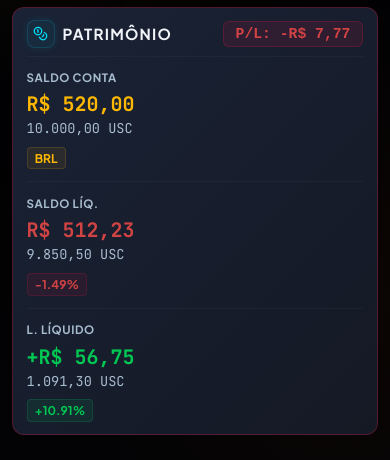
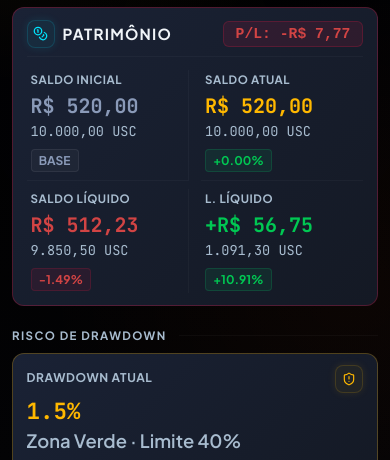
Before and after one commit to tonyrogeness-web/Oriontech, a Next.js app: page / in a window 390 px wide. Shown: the part 384-844 px from the top of the page. Built offline with nearby package versions, Linux system fonts and the light colour scheme; no server answers; the database is empty.

Commit message:
feat: layout 2x2 no card de patrimonio

```diff
--- a/src/components/KpiCards.tsx
+++ b/src/components/KpiCards.tsx
@@ -158,14 +158,20 @@ export default function KpiCards({
   // Simulated drawdown risk curves
   const drawdownTrendHistory = history.map((h) => (h.profit < 0 ? Math.abs(h.profit) : 0));
 
-  // Patrimônio Líquido
+  // Saldo Inicial
+  const startBalance = equityCycleBase > 0 ? equityCycleBase : (balance - totalProfit);
+
+  // Patrimônio Líquido (Saldo Líquido)
   const equityCalc = equity;
-  const equityDiffCalc = equityCalc - balance;
-  const equityDiffPctCalc = balance > 0 ? (equityDiffCalc / balance) * 100 : 0;
+  const isEquityAboveStart = equityCalc >= startBalance;
+  const equityDiffPctFromStart = startBalance > 0 ? ((equityCalc - startBalance) / startBalance) * 100 : 0;
+
+  // Saldo Atual variação
+  const balanceDiffPct = startBalance > 0 ? ((balance - startBalance) / startBalance) * 100 : 0;
 
   // Lucro Global Líquido (Realizado + Flutuante)
   const netProfitCalc = totalProfit + floatingPl;
-  const netProfitPctCalc = balance > 0 ? (netProfitCalc / balance) * 100 : 0;
+  const netProfitPctCalc = startBalance > 0 ? (netProfitCalc / startBalance) * 100 : 0;
 
   // 6. Ciclo Equity Calculations
   const targetPct = equityCycleTargetPct > 0 ? equityCycleTargetPct : 5.0;
@@ -271,11 +277,27 @@ export default function KpiCards({
           </span>
         </div>
 
-        {/* Grid: 3 columns */}
+        {/* Grid: 2x2 columns */}
         <div className={styles.patrimonioColsGrid}>
-          {/* Col 1: Saldo Conta */}
+          {/* Col 1: Saldo Inicial */}
           <div className={styles.patrimonioCol}>
-            <span className={styles.patrimonioColLabel}>SALDO CONTA</span>
+            <span className={styles.patrimonioColLabel}>SALDO INICIAL</span>
+            <span className={`${styles.patrimonioColValue} tabular-nums`} style={{ color: "var(--text-muted)" }}>
+              {formatValPrimary(startBalance)}
+            </span>
+            <span className={`${styles.patrimonioColSubValue} tabular-nums`}>
+              {formatValSecondary(startBalance)}
+            </span>
+            <div className={styles.patrimonioColBadgeContainer}>
+              <span className={`${styles.kpiBadgeMockup} ${styles.kpiBadgeMuted}`} style={{ marginTop: 0 }}>
+                BASE
+              </span>
+            </div>
+          </div>
+
+          {/* Col 2: Saldo Atual */}
+          <div className={styles.patrimonioCol}>
+            <span className={styles.patrimonioColLabel}>SALDO ATUAL</span>
             <span className={`${styles.patrimonioColValue} tabular-nums`} style={{ color: "var(--neon-gold)" }}>
               {formatValPrimary(balance)}
             </span>
@@ -283,29 +305,29 @@ export default function KpiCards({
               {formatValSecondary(balance)}
             </span>
             <div className={styles.patrimonioColBadgeContainer}>
-              <span className={`${styles.kpiBadgeMockup} ${styles.kpiBadgeGold}`} style={{ marginTop: 0 }}>
-                {currencyMode === "CENT" ? "CENT" : "BRL"}
+              <span className={`${styles.kpiBadgeMockup} ${balanceDiffPct >= 0 ? styles.kpiBadgeGreen : styles.kpiBadgeRed}`} style={{ marginTop: 0 }}>
+                {balanceDiffPct >= 0 ? "+" : ""}{balanceDiffPct.toFixed(2)}%
               </span>
             </div>
           </div>
 
-          {/* Col 2: Saldo Líq. */}
+          {/* Col 3: Saldo Líquido */}
           <div className={styles.patrimonioCol}>
-            <span className={styles.patrimonioColLabel}>SALDO LÍQ.</span>
-            <span className={`${styles.patrimonioColValue} tabular-nums`} style={{ color: equityDiffCalc >= 0 ? "var(--neon-green)" : "var(--neon-red)" }}>
+            <span className={styles.patrimonioColLabel}>SALDO LÍQUIDO</span>
+            <span className={`${styles.patrimonioColValue} tabular-nums`} style={{ color: isEquityAboveStart ? "var(--neon-green)" : "var(--neon-red)" }}>
               {formatValPrimary(equityCalc)}
             </span>
             <span className={`${styles.patrimonioColSubValue} tabular-nums`}>
               {formatValSecondary(equityCalc)}
             </span>
             <div className={styles.patrimonioColBadgeContainer}>
-              <span className={`${styles.kpiBadgeMockup} ${equityDiffPctCalc >= 0 ? styles.kpiBadgeGreen : styles.kpiBadgeRed}`} style={{ marginTop: 0 }}>
-                {equityDiffPctCalc >= 0 ? "+" : ""}{equityDiffPctCalc.toFixed(2)}%
+              <span className={`${styles.kpiBadgeMockup} ${equityDiffPctFromStart >= 0 ? styles.kpiBadgeGreen : styles.kpiBadgeRed}`} style={{ marginTop: 0 }}>
+                {equityDiffPctFromStart >= 0 ? "+" : ""}{equityDiffPctFromStart.toFixed(2)}%
               </span>
             </div>
           </div>
 
-          {/* Col 3: L. Líquido */}
+          {/* Col 4: L. Líquido */}
           <div className={styles.patrimonioCol}>
             <span className={styles.patrimonioColLabel}>L. LÍQUIDO</span>
             <span className={`${styles.patrimonioColValue} tabular-nums`} style={{ color: netProfitCalc >= 0 ? "var(--neon-green)" : "var(--neon-red)" }}>
--- a/src/components/components.module.css
+++ b/src/components/components.module.css
@@ -3138,21 +3138,30 @@
 
 .patrimonioColsGrid {
   display: grid;
-  grid-template-columns: repeat(3, 1fr);
-  gap: clamp(0.35rem, 2vw, 1.5rem);
+  grid-template-columns: repeat(2, 1fr);
+  gap: 0.85rem 1.25rem;
 }
 
 .patrimonioCol {
   display: flex;
   flex-direction: column;
   position: relative;
+  padding: 0.25rem 0.5rem;
+}
+
+/* 2x2 grid border dividers */
+.patrimonioCol:nth-child(1),
+.patrimonioCol:nth-child(2) {
+  border-bottom: 1px solid var(--opacity-divider);
+  padding-bottom: 0.75rem;
+}
+
+.patrimonioCol:nth-child(1),
+.patrimonioCol:nth-child(3) {
   border-right: 1px solid var(--opacity-divider);
-  padding-right: clamp(0.35rem, 2vw, 1.25rem);
-}
-.patrimonioCol:last-child {
-  border-right: none;
-  padding-right: 0;
-}
+  padding-right: 1.25rem;
+}
+
 .patrimonioColLabel {
   font-size: clamp(0.72rem, 1.8vw, 0.8rem);
   font-weight: 700;
@@ -3197,21 +3206,24 @@
   }
 }
 
-/* Custom mobile adjustments for Patrimonio grid columns */
+/* Custom mobile adjustments for Patrimonio grid columns - Keep 2x2 compact */
 @media (max-width: 500px) {
   .patrimonioColsGrid {
-    grid-template-columns: 1fr !important;
-    gap: 0.85rem !important;
+    grid-template-columns: repeat(2, 1fr) !important;
+    gap: 0.5rem 0.75rem !important;
   }
   .patrimonioCol {
-    border-right: none !important;
-    border-bottom: 1px solid var(--opacity-divider);
-    padding-right: 0 !important;
-    padding-bottom: 0.75rem !important;
-  }
-  .patrimonioCol:last-child {
-    border-bottom: none !important;
-    padding-bottom: 0 !important;
+    padding: 0.15rem 0.25rem !important;
+  }
+  .patrimonioCol:nth-child(1),
+  .patrimonioCol:nth-child(2) {
+    border-bottom: 1px solid var(--opacity-divider) !important;
+    padding-bottom: 0.5rem !important;
+  }
+  .patrimonioCol:nth-child(1),
+  .patrimonioCol:nth-child(3) {
+    border-right: 1px solid var(--opacity-divider) !important;
+    padding-right: 0.75rem !important;
   }
 }
 
```
